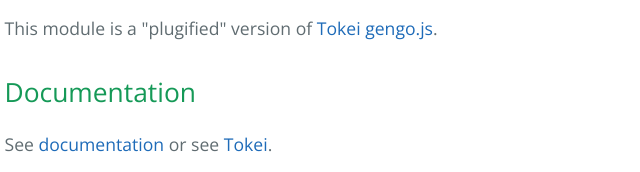
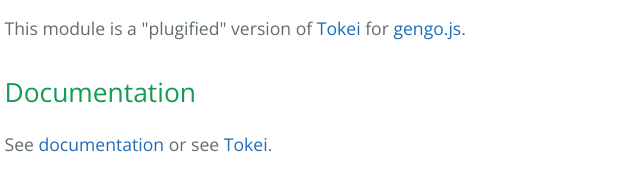
Before and after one commit to gengojs/gengojs-default-localize, a plain HTML site: page index.html in a window 1280 px wide. Shown: the part 838-1010 px from the top of the page, 435-1075 px from the left. Drawn offline with nearby package versions, Linux system fonts and the light colour scheme.

Commit message:
Update 2015-10-03T15:17:33.292Z

```diff
--- a/index.html
+++ b/index.html
@@ -29,7 +29,7 @@
           <section id="Main" class="readme"><h1>gengojs-default-localize</h1>
 <p>The default localisation plugin for gengojs</p>
 <p><a href="https://travis-ci.org/gengojs/plugin-localize"><img src="https://travis-ci.org/gengojs/plugin-localize.svg?branch=master" alt="Build Status"></a></p>
-<p>This module is a &quot;plugified&quot; version of <a href="https://github.com/iwatakeshi/tokei">Tokei</a> <a href="https://github.com/iwatakeshi/gengojs">gengo.js</a>.</p>
+<p>This module is a &quot;plugified&quot; version of <a href="https://github.com/iwatakeshi/tokei">Tokei</a> for <a href="https://github.com/iwatakeshi/gengojs">gengo.js</a>.</p>
 <h2>Documentation</h2>
 <p>See <a href="https://gengojs.github.io/plugin-localize">documentation</a> or see <a href="https://github.com/iwatakeshi/tokei">Tokei</a>.</p>
 <p>An example usage with options is:</p>
```
